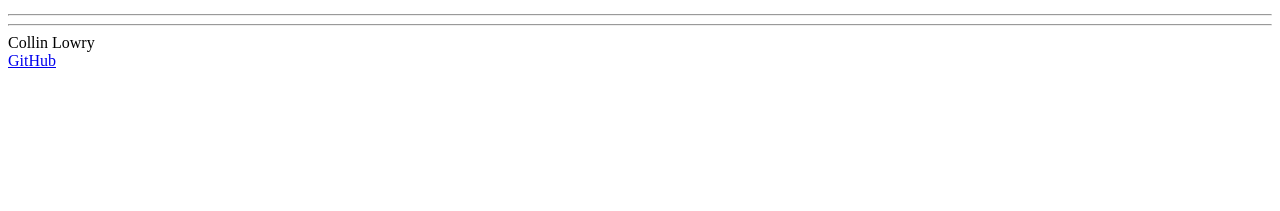
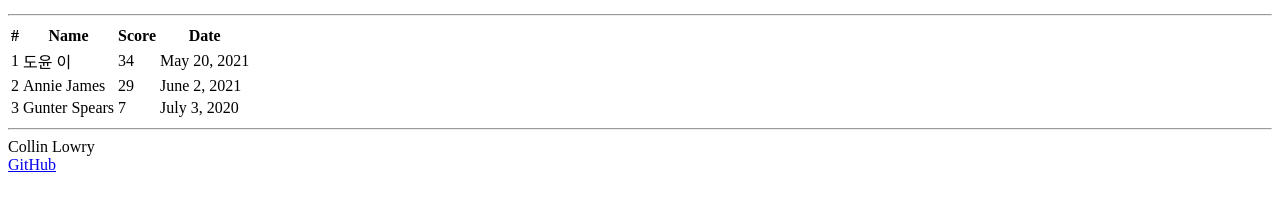
Before and after one commit to nootnoot-1/simon, a plain HTML site: page scores.html in a window 1280 px wide. Shown: the part 201-412 px from the top of the page. Drawn offline with Linux system fonts and the light colour scheme.

Commit message:
Finished All

```diff
--- a/scores.html
+++ b/scores.html
@@ -22,6 +22,39 @@
             <hr />
         </header>
 
+        <main>
+            <table>
+              <thead>
+                <tr>
+                  <th>#</th>
+                  <th>Name</th>
+                  <th>Score</th>
+                  <th>Date</th>
+                </tr>
+              </thead>
+              <tbody>
+                <tr>
+                  <td>1</td>
+                  <td>도윤 이</td>
+                  <td>34</td>
+                  <td>May 20, 2021</td>
+                </tr>
+                <tr>
+                  <td>2</td>
+                  <td>Annie James</td>
+                  <td>29</td>
+                  <td>June 2, 2021</td>
+                </tr>
+                <tr>
+                  <td>3</td>
+                  <td>Gunter Spears</td>
+                  <td>7</td>
+                  <td>July 3, 2020</td>
+                </tr>
+              </tbody>
+            </table>
+          </main>
+
         <footer>
             <hr />
             <span class="text-reset">Collin Lowry</span>
```
Also changed, not shown: about.html (+13 -0 lines).
